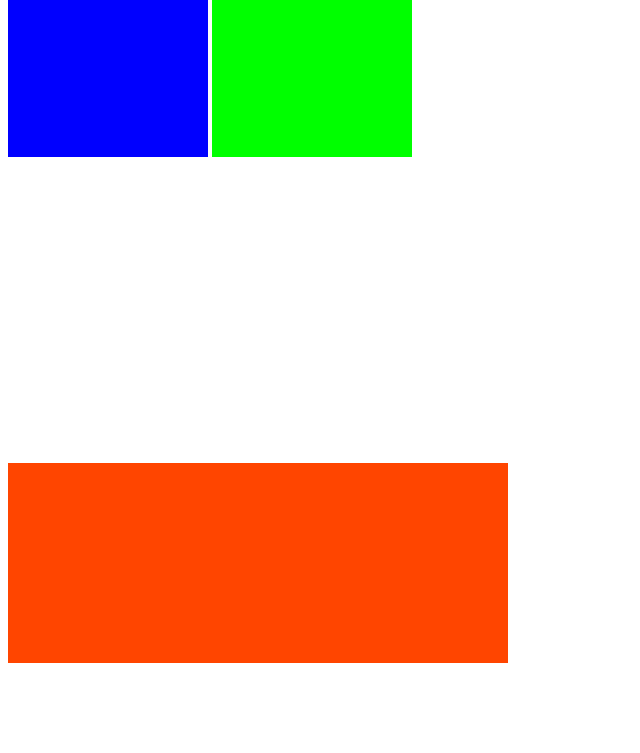
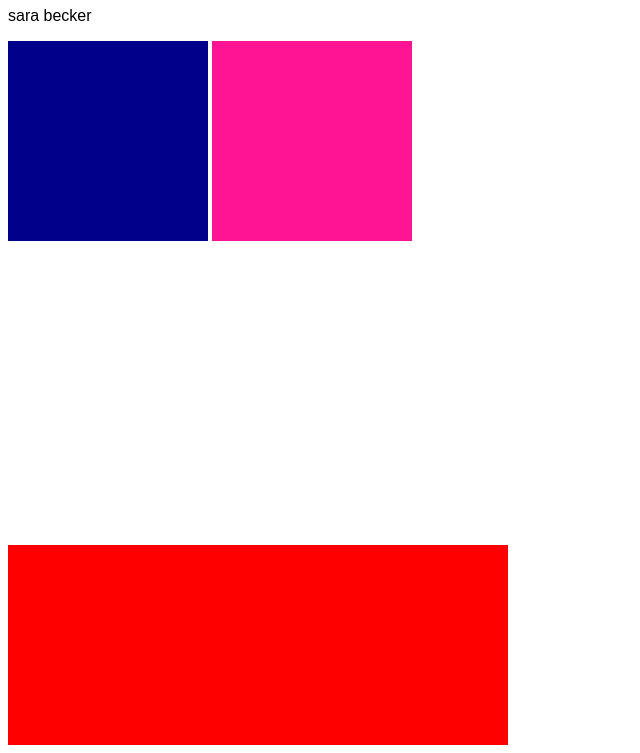
Before and after one commit to tarcizotz/site, a plain HTML site: page index.html in a window 1280 px wide. Shown: the part 129-882 px from the top of the page, without its empty margins (0-640 px from the left). Before the commit the page ends 800 px from the top, so only its background shows below. Drawn offline with Linux system fonts and the light colour scheme; a web font is replaced by a local one.

Commit message:
Add files via upload

```diff
--- a/css/style.css
+++ b/css/style.css
@@ -1,39 +1,31 @@
 html {
-  font-family: "Cinzel Decorative", serif;
+  font-family: "REM", sans-serif;
   font-weight: 400;
   font-style: normal;
 }
 
-html{
-  font-family: "Cinzel Decorative", serif;
-  font-weight: 700;
-  font-style: normal;
-}
-
-html {
-  font-family: "Cinzel Decorative", serif;
-  font-weight: 900;
-  font-style: normal;
-}
 
 #primeira{
  height: 200px;
  width: 200px;
- background-color: #0000FF;
+ background-color: #00008B;
  display: inline-block;
 }
+
 #segunda {
   height: 200px;
   width: 200px;
-    background-color: #00FF00;
+  background-color: #FF1493;
   display: inline-block;
 }
+
 #branco{
   height: 300px;
   width: 200px;
 }
+
 #terceira{
   height: 200px;
   width: 500px;
-    background-color: #FF4500;
+  background-color: #FF0000;
 }
--- a/index.html
+++ b/index.html
@@ -3,13 +3,20 @@
   <head>
     <meta charset="utf-8">
     <link rel="stylesheet" type="text/css" href="css/style.css">
+
     <link rel="preconnect" href="https://fonts.googleapis.com">
     <link rel="preconnect" href="https://fonts.gstatic.com" crossorigin>
-<link href="https://fonts.googleapis.com/css2?family=Anta&family=Cinzel+Decorative:wght@400;700;900&family=Seymour+One&display=swap" rel="stylesheet">
+    <link href="https://fonts.googleapis.com/css2?family=REM:ital,wght@0,100..900;1,100..900&display=swap" rel="stylesheet">
+
+    <link rel="stylesheet" href="https://cdnjs.cloudflare.com/ajax/libs/font-awesome/6.5.1/css/all.min.css"
+    integrity="sha512-DTOQO9RWCH3ppGqcWaEA1BIZOC6xxalwEsw9c2QQeAIftl+Vegovlnee1c9QX4TctnWMn13TZye+giMm8e2LwA==" crossorigin="anonymous" referrerpolicy="no-referrer" />
+
     <title> Becker </title>
   </head>
   <body>
+    <i class="fa-solid fa-heart fa-3x"></i>
     <h1> minha 01 </h1>
+    <p> sara becker </p>
     <div id="primeira"></div>
     <div id="segunda"></div>
     <div id="branco"></div>
```
Lines whose indentation alone changed are shown as unchanged.
